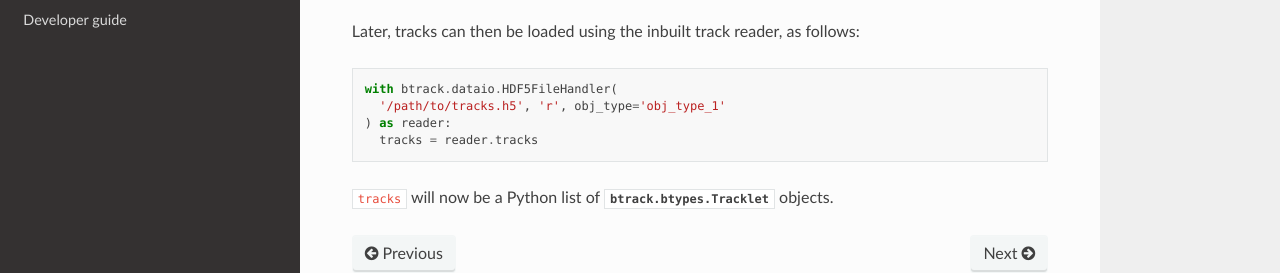
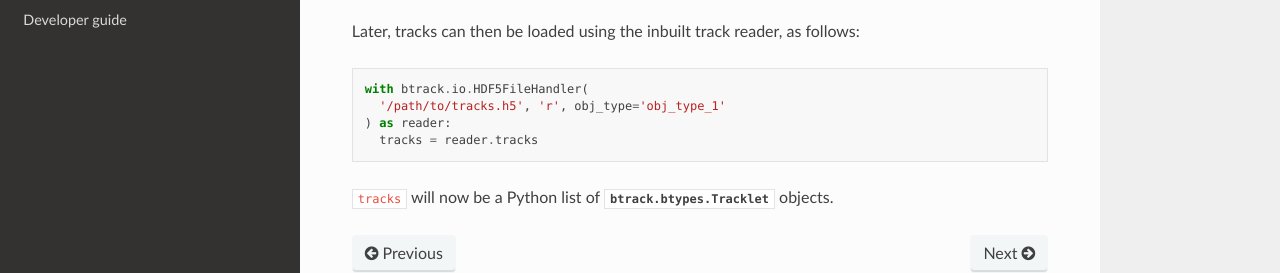
Before and after one commit to quantumjot/btrack, a Sphinx documentation site: the page built from docs/user_guide/saving_tracks.rst, in a window 1280 px wide and 941 px high. Shown: the part 538-811 px from the top of the window. Built offline with Sphinx 7.4.7 and the Read the Docs theme 2.0.0, drawn with Linux system fonts in a browser that asks for light colours; the version number could not be read and is left out.

Commit message:
update docs

```diff
--- a/docs/api.rst
+++ b/docs/api.rst
@@ -7,7 +7,7 @@ API Reference
 
 .. automodapi:: btrack.models
 
-.. automodapi:: btrack.dataio
+.. automodapi:: btrack.io
 
 .. automodapi:: btrack.utils
    :allowed-package-names: btrack._localization, btrack.utils
--- a/docs/user_guide/saving_tracks.rst
+++ b/docs/user_guide/saving_tracks.rst
@@ -28,7 +28,7 @@ Later, tracks can then be loaded using the inbuilt track reader, as follows:
 
 .. code:: python
 
-  with btrack.dataio.HDF5FileHandler(
+  with btrack.io.HDF5FileHandler(
     '/path/to/tracks.h5', 'r', obj_type='obj_type_1'
   ) as reader:
     tracks = reader.tracks
```
